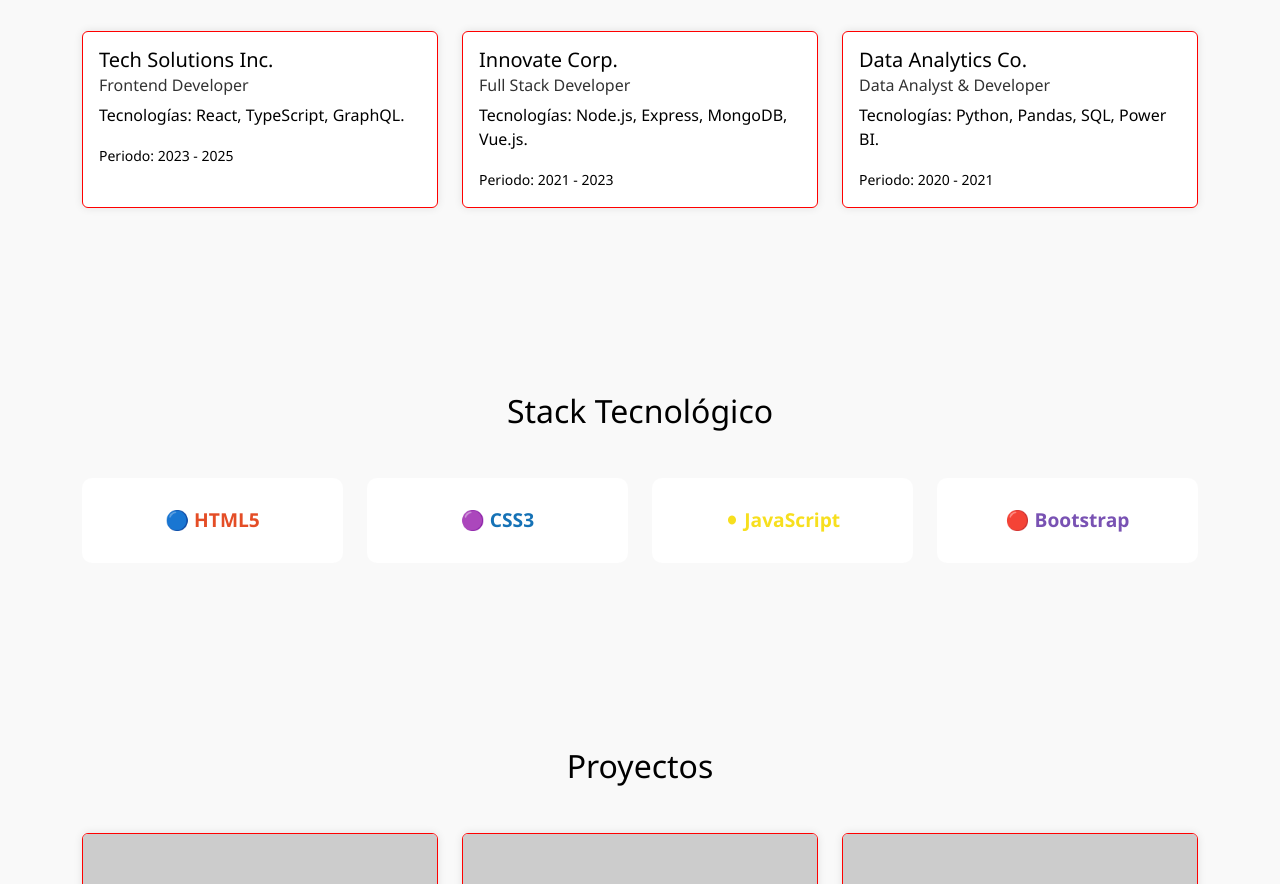
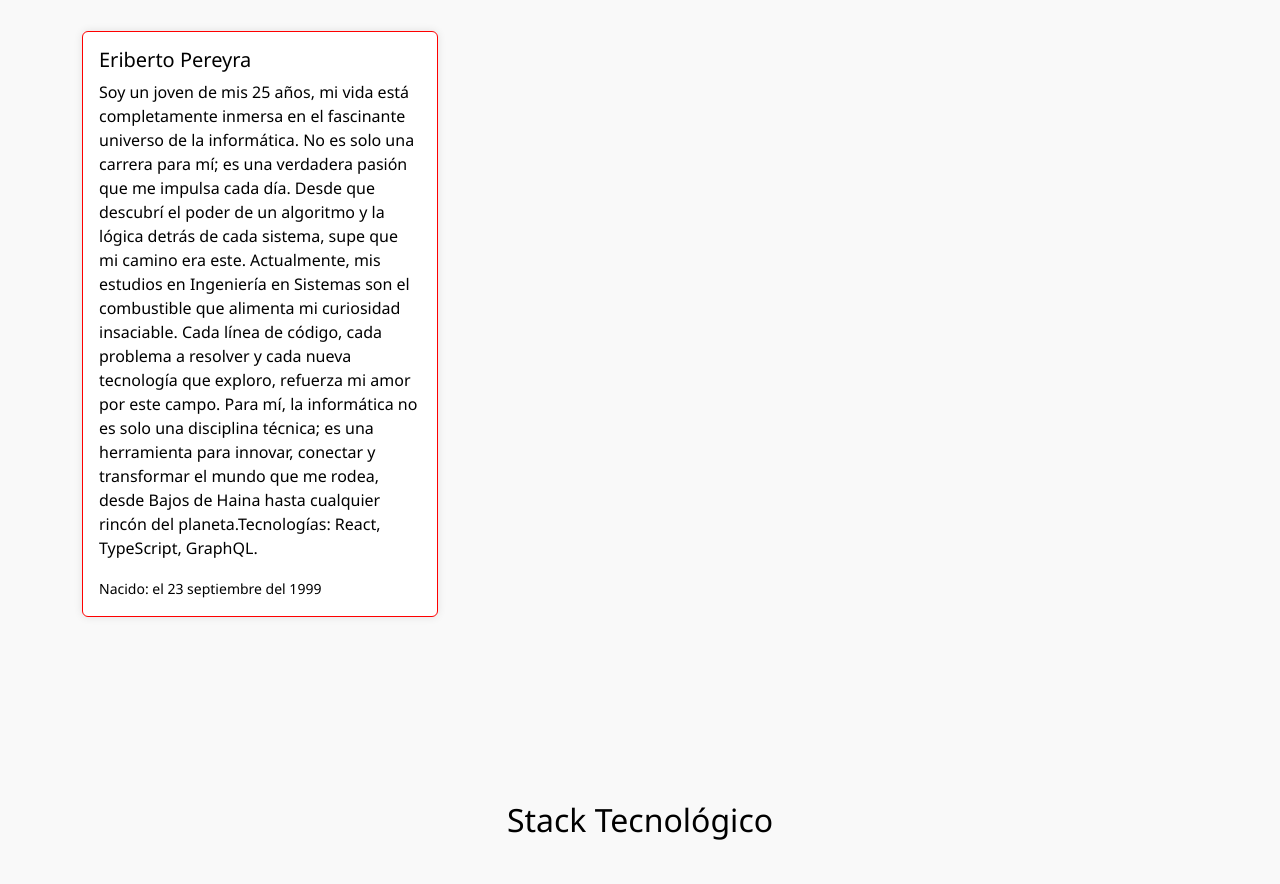
Before and after one commit to Eribertopereyra/Eribertopereyra.github.io, a plain HTML site: page index.html in a window 1280 px wide. Shown: the part 740-1624 px from the top of the page. Drawn offline with nearby package versions, Linux system fonts and the light colour scheme; placeholder pictures from the web are drawn by us.

Commit message:
Add files via upload

```diff
--- a/index.html
+++ b/index.html
@@ -1,6 +1,7 @@
 <!DOCTYPE html>
 <html lang="es" data-theme="dark"> <!-- Por defecto, el tema es oscuro -->
 <head>
+
     <meta charset="UTF-8">
     <meta name="viewport" content="width=device-width, initial-scale=1.0">
     <title>Eriberto pereyra| Desarrollador Web</title>
@@ -53,7 +54,7 @@
             <div class="collapse navbar-collapse" id="navbarNav">
                 <ul class="navbar-nav ms-auto">
                     <li class="nav-item"><a class="nav-link" href="#perfil">🔥 Perfil</a></li>
-                    <li class="nav-item"><a class="nav-link" href="#experiencia">🎓 Experiencia</a></li>
+                    <li class="nav-item"><a class="nav-link" href="#experiencia">🎓 Historia</a></li>
                     <li class="nav-item"><a class="nav-link" href="#tecnologias">🛠️ Tecnologías</a></li>
                     <li class="nav-item"><a class="nav-link" href="#proyectos">🚀 Proyectos</a></li>
                     <li class="nav-item"><a class="nav-link" href="#videos">🎬 Videos</a></li>
@@ -86,43 +87,21 @@
     <!-- ============================================= -->
     <section id="experiencia">
         <div class="container">
-            <h2 class="text-center mb-5">Experiencia Profesional</h2>
+            <h2 class="text-center mb-5">Historia</h2>
             <div class="row">
-                <!-- Card de Experiencia 1 -->
-                <div class="col-md-4 mb-4">
-                    <div class="card">
-                        <div class="card-body">
-                            <h5 class="card-title">Tech Solutions Inc.</h5>
-                            <h6 class="card-subtitle mb-2">Frontend Developer</h6>
-                            <p class="card-text">Tecnologías: React, TypeScript, GraphQL.</p>
-                            <p class="card-text"><small>Periodo: 2023 - 2025</small></p>
-                        </div>
-                    </div>
-                </div>
+
                 <!-- Card de Experiencia 2 -->
                 <div class="col-md-4 mb-4">
                     <div class="card">
                         <div class="card-body">
-                            <h5 class="card-title">Innovate Corp.</h5>
-                            <h6 class="card-subtitle mb-2">Full Stack Developer</h6>
-                            <p class="card-text">Tecnologías: Node.js, Express, MongoDB, Vue.js.</p>
-                            <p class="card-text"><small>Periodo: 2021 - 2023</small></p>
+                            <h5 class="card-title">Eriberto Pereyra</h5>
+                            <p class="card-text">Soy un joven de mis 25 años, mi vida está completamente inmersa en el fascinante universo de la informática. No es solo una carrera para mí; es una verdadera pasión que me impulsa cada día.
+                                                    Desde que descubrí el poder de un algoritmo y la lógica detrás de cada sistema, supe que mi camino era este. Actualmente, mis estudios en Ingeniería en Sistemas son el combustible que alimenta mi curiosidad insaciable. Cada línea de código, cada problema a resolver y cada nueva tecnología que exploro, refuerza mi amor por este campo. Para mí, la informática no es solo una disciplina técnica; es una herramienta para innovar, conectar y transformar el mundo que me rodea, desde Bajos de Haina hasta cualquier rincón del planeta.Tecnologías: React, TypeScript, GraphQL.</p>
+                            <p class="card-text"><small>Nacido: el 23 septiembre del </del>1999</small></p>
                         </div>
                     </div>
                 </div>
-                <!-- Card de Experiencia 3 -->
-                <div class="col-md-4 mb-4">
-                    <div class="card">
-                        <div class="card-body">
-                            <h5 class="card-title">Data Analytics Co.</h5>
-                            <h6 class="card-subtitle mb-2">Data Analyst & Developer</h6>
-                            <p class="card-text">Tecnologías: Python, Pandas, SQL, Power BI.</p>
-                            <p class="card-text"><small>Periodo: 2020 - 2021</small></p>
-                        </div>
-                    </div>
-                </div>
-            </div>
-        </div>
+
     </section>
 
     <!-- ============================================= -->
```
